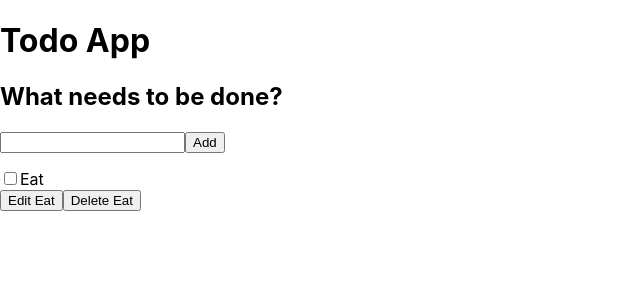
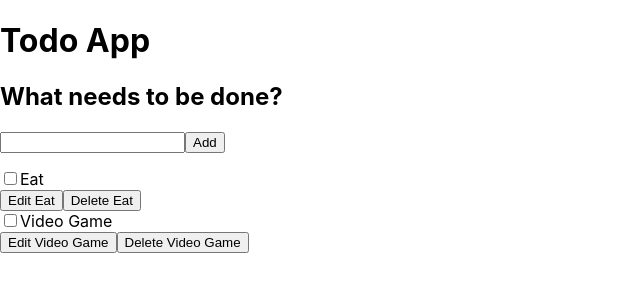
Before and after one commit to cgaona1/Senior-Project-Course-Work, a React (Create React App) app in the folder Todo-Project/todo-app/: page / in a window 1280 px wide. Shown: the top 300 px of the page, without its empty margins (0-640 px from the left). Built offline with nearby package versions, Linux system fonts and the light colour scheme.

Commit message:
Added a Form.js file and created an array for Todo components

```diff
--- a/Todo-Project/todo-app/src/App.js
+++ b/Todo-Project/todo-app/src/App.js
@@ -1,32 +1,29 @@
+import React from "react";
 import Todo from "./components/Todo";
+import Form from "./components/Form";
 
 function App(props) {
+  const taskList = props.tasks.map(task => (
+    <Todo
+        id={task.id}
+        taskName={task.taskName}
+        completed={task.completed}
+        key={task.id}
+      />
+    )
+  );
 
   return (
     <div className="todoapp">
       <h1>Todo App</h1>
-      <form>
-        <h2>
-          What needs to be done?
-        </h2>
-        <input
-          type = "text"
-          id = "new-todo-input"
-          className = ""
-          name = "text"
-          autoComplete = "off"
-        />
-        <button type="submit" className="">
-          Add
-        </button>
+      <Form />
       <ul
         role="list"
         className=""
         aria-labelledby="list-heading"
       >
-          <Todo taskName="Eat" completed={false} id="todo-0"/>
+        {taskList}
       </ul>
-      </form>
     </div>
   );
 }
--- /dev/null
+++ b/Todo-Project/todo-app/src/components/Form.js
@@ -0,0 +1,23 @@
+import React from "react";
+
+function Form(props){
+    return(
+        <form>
+            <h2>
+                What needs to be done?
+            </h2>
+            <input
+                type="text"
+                id="new-todo-input"
+                className=""
+                name="text"
+                autoComplete="off"
+            />
+            <button type="submit" className="">
+                Add
+            </button>
+        </form>
+    );
+}
+
+export default Form;
--- a/Todo-Project/todo-app/src/components/Todo.js
+++ b/Todo-Project/todo-app/src/components/Todo.js
@@ -1,6 +1,6 @@
 import React from "react";
 
-export default function Todo(props){
+function Todo(props){
     return(
         <li>
             <div>
@@ -20,3 +20,5 @@ export default function Todo(props){
         </li>
     );
 }
+
+export default Todo;
--- a/Todo-Project/todo-app/src/index.js
+++ b/Todo-Project/todo-app/src/index.js
@@ -4,9 +4,14 @@ import './index.css';
 import App from './App';
 import reportWebVitals from './reportWebVitals';
 
+const DATA =[
+  {id: "todo-0", taskName: "Eat", completed: false},
+  {id: "todo-1", taskName: "Video Game", completed: false}
+];
+
 ReactDOM.render(
   <React.StrictMode>
-    <App />
+    <App tasks={DATA}/>
   </React.StrictMode>,
   document.getElementById('root')
 );
```
Lines whose indentation alone changed are shown as unchanged.
